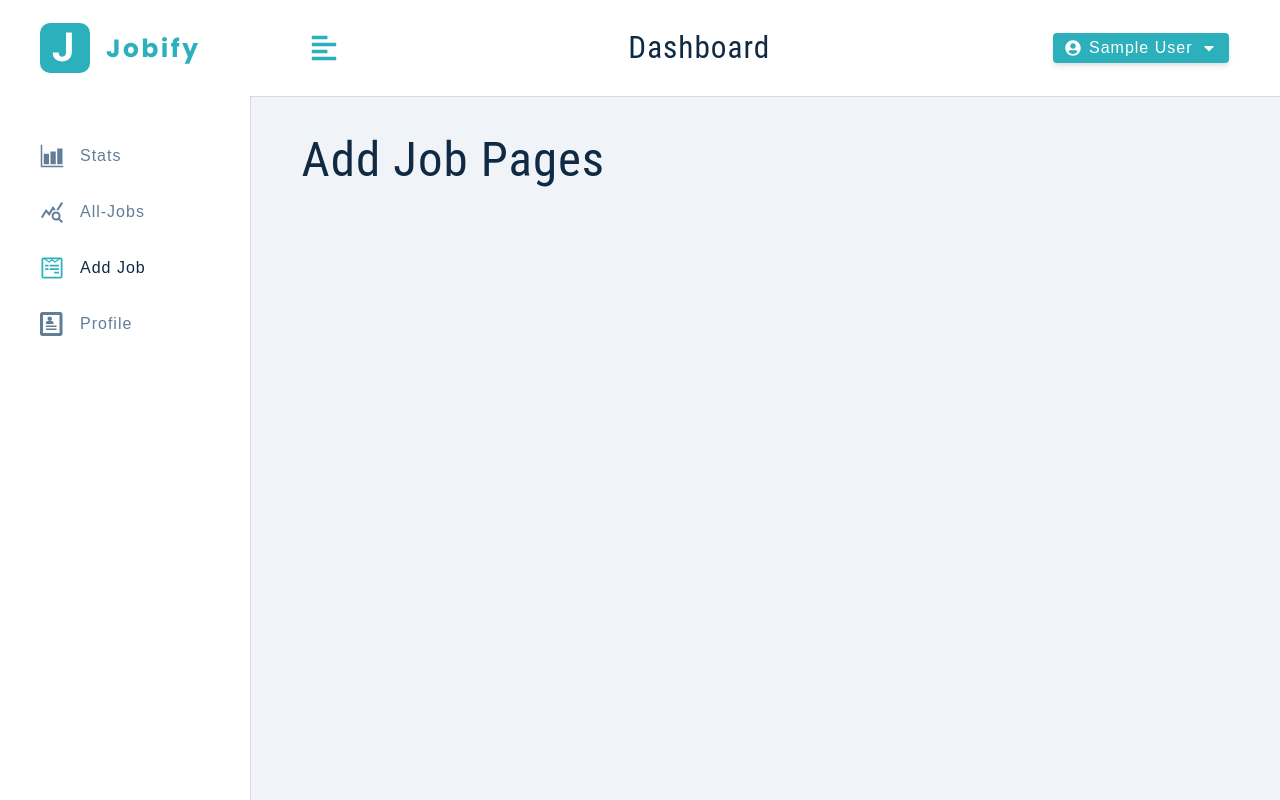
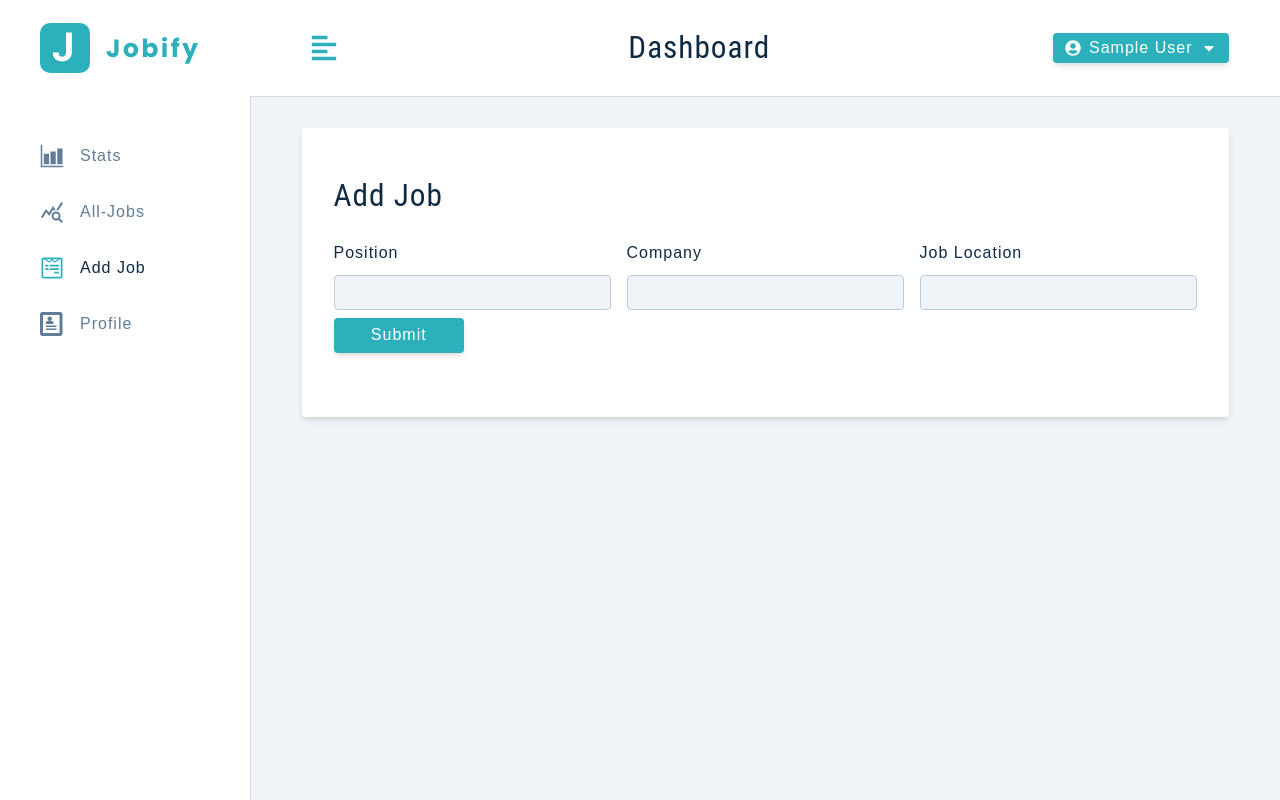
Before and after one commit to AnsariAbdullah/jobify, a React (Create React App) app in the folder client/: page /add-jobs in a window 1280 px wide. Built offline with nearby package versions, Linux system fonts and the light colour scheme; sample sign-in values are in the browser's storage.

Commit message:
add add job components

```diff
--- a/client/src/pages/dashboard/AddJob.js
+++ b/client/src/pages/dashboard/AddJob.js
@@ -1,6 +1,86 @@
+import { FormRow, Alert } from '../../components';
+import { useAppContext } from '../../context/appContext';
+import Wrapper from '../../assets/wrappers/DashboardFormPage';
+
 const AddJob = () => {
+	const {
+		isEditing,
+		showAlert,
+		displayAlert,
+		position,
+		company,
+		jobLocation,
+		jobType,
+		jobTypeOptions,
+		status,
+		statusOptions
+	} = useAppContext()
+
+	const handleSubmit = e => {
+		e.preventDefault()
+		if(!position || !company || !jobLocation){
+			displayAlert()
+			return
+		}
+		console.log('job created');
+	}
+
+
+	const handleJobInput = (e) => {
+		const name = e.target.name
+		const value = e.target.value
+		console.log(`${name}: ${value}`);
+	}
+
 	return (
-		<h1>Add Job pages</h1>
+		<Wrapper>
+			<form className='form'>
+				<h3>{isEditing ? 'edit job' : 'add job'}</h3>
+				{showAlert && <Alert />}
+
+        <div className='form-center'>
+					{/* position */}
+					<FormRow
+						type='text'
+						name='position'
+						value={position}
+						handleChange={handleJobInput}
+					/>
+
+					{/* company */}
+					<FormRow
+						type='text'
+						name='company'
+						value={company}
+						handleChange={handleJobInput}
+					/>
+
+					{/* location */}
+					<FormRow
+						type='text'
+						labelText='job location'
+						name='jobLocation'
+						value={jobLocation}
+						handleChange={handleJobInput}
+					/>
+					{/* job type */}
+
+					{/* job status */}
+
+					<div className='btn-container'>
+						<button
+							className='btn btn-block submit-btn'
+							type='submit'
+							onClick={handleSubmit}
+						>
+							submit
+						</button>
+					</div>
+				</div>
+
+
+			</form>
+		</Wrapper>
 	);
 }
 
```
